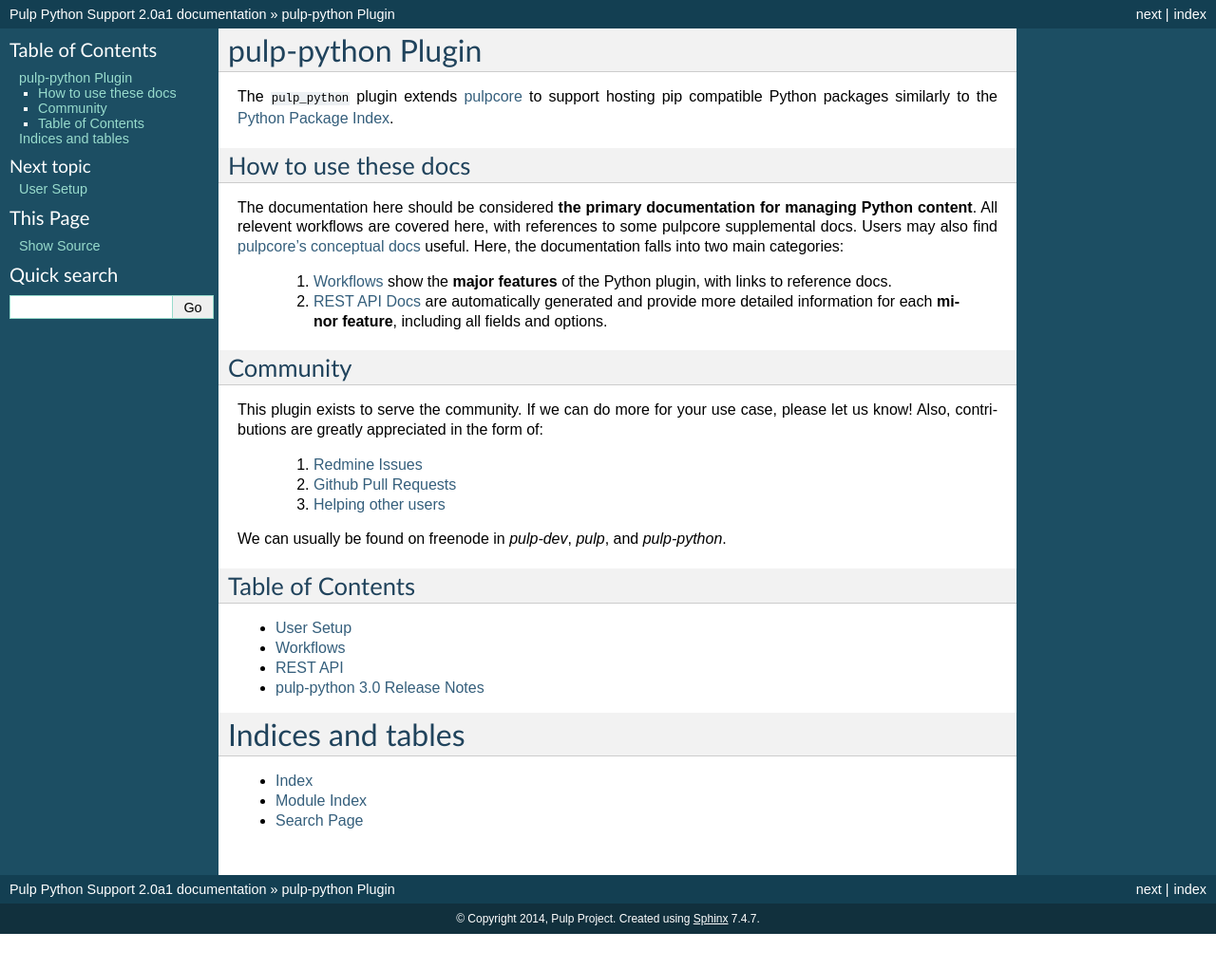
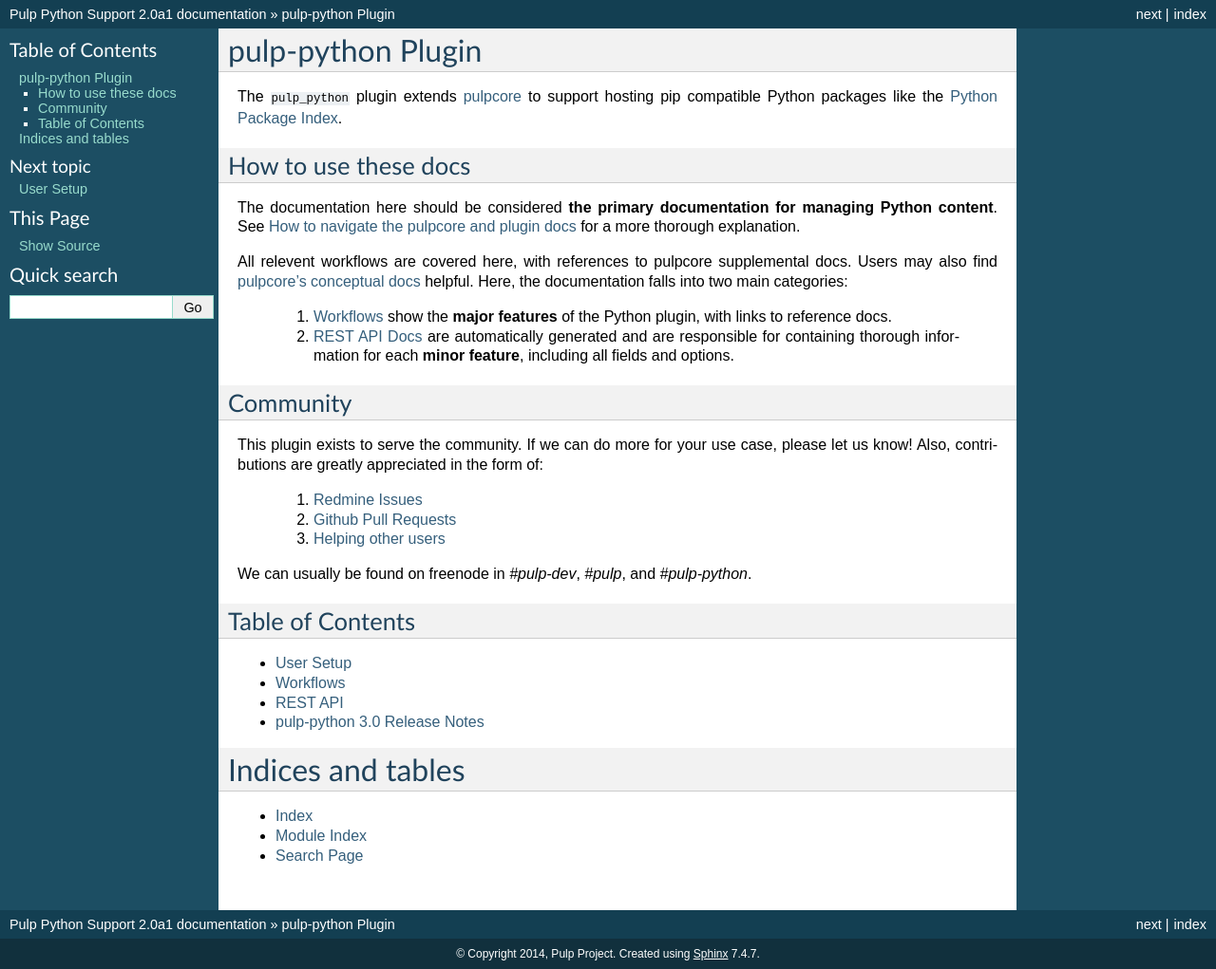
Before and after one commit to pulp/pulp_python, a Sphinx documentation site: the page built from docs/index.rst, in a window 1280 px wide. Shown: the whole page at 95% size. Built offline with Sphinx 7.4.7, drawn with Linux system fonts in a browser that asks for light colours; before the commit the page ends 984 px from its top, so only the background shows below that.

Commit message:
Cleanup index to be consistent with pulpcore
[noissue]

```diff
--- a/docs/index.rst
+++ b/docs/index.rst
@@ -2,22 +2,24 @@
 ==================
 
 The ``pulp_python`` plugin extends `pulpcore <https://pypi.python.org/pypi/pulpcore/>`_ to support
-hosting pip compatible Python packages similarly to the `Python Package Index
-<https://pypi.org/>`_.
+hosting pip compatible Python packages like the `Python Package Index <https://pypi.org/>`_.
 
 How to use these docs
 ---------------------
 
 The documentation here should be considered **the primary documentation for managing Python
-content**. All relevent workflows are covered here, with references to some pulpcore supplemental
-docs. Users may also find `pulpcore's conceptual docs
-<https://docs.pulpproject.org/en/3.0/nightly/concepts.html>`_ useful. Here, the documentation falls
-into two main categories:
+content**. See `How to navigate the pulpcore and plugin docs
+<https://docs.pulpproject.org/en/3.0/nightly/index.html#how-to-navigate-the-pulpcore-and-plugin-docs>`_
+for a more thorough explanation.
+
+All relevent workflows are covered here, with references to pulpcore supplemental docs. Users may
+also find `pulpcore's conceptual docs <https://docs.pulpproject.org/en/3.0/nightly/concepts.html>`_
+helpful. Here, the documentation falls into two main categories:
 
   1. :ref:`workflows-index` show the **major features** of the Python plugin, with links to reference
      docs.
-  2. `REST API Docs <restapi.html>`_ are automatically generated and provide more detailed
-     information for each **minor feature**, including all fields and options.
+  2. `REST API Docs <restapi.html>`_ are automatically generated and are responsible for containing
+     thorough information for each **minor feature**, including all fields and options.
 
 Community
 ---------
@@ -29,7 +31,7 @@
   2. `Github Pull Requests <https://github.com/pulp/pulp_python>`_
   3. `Helping other users <https://docs.pulpproject.org/en/3.0/nightly/#community>`_
 
-We can usually be found on freenode in `pulp-dev`, `pulp`, and `pulp-python`.
+We can usually be found on freenode in `#pulp-dev`, `#pulp`, and `#pulp-python`.
 
 Table of Contents
 -----------------
```
